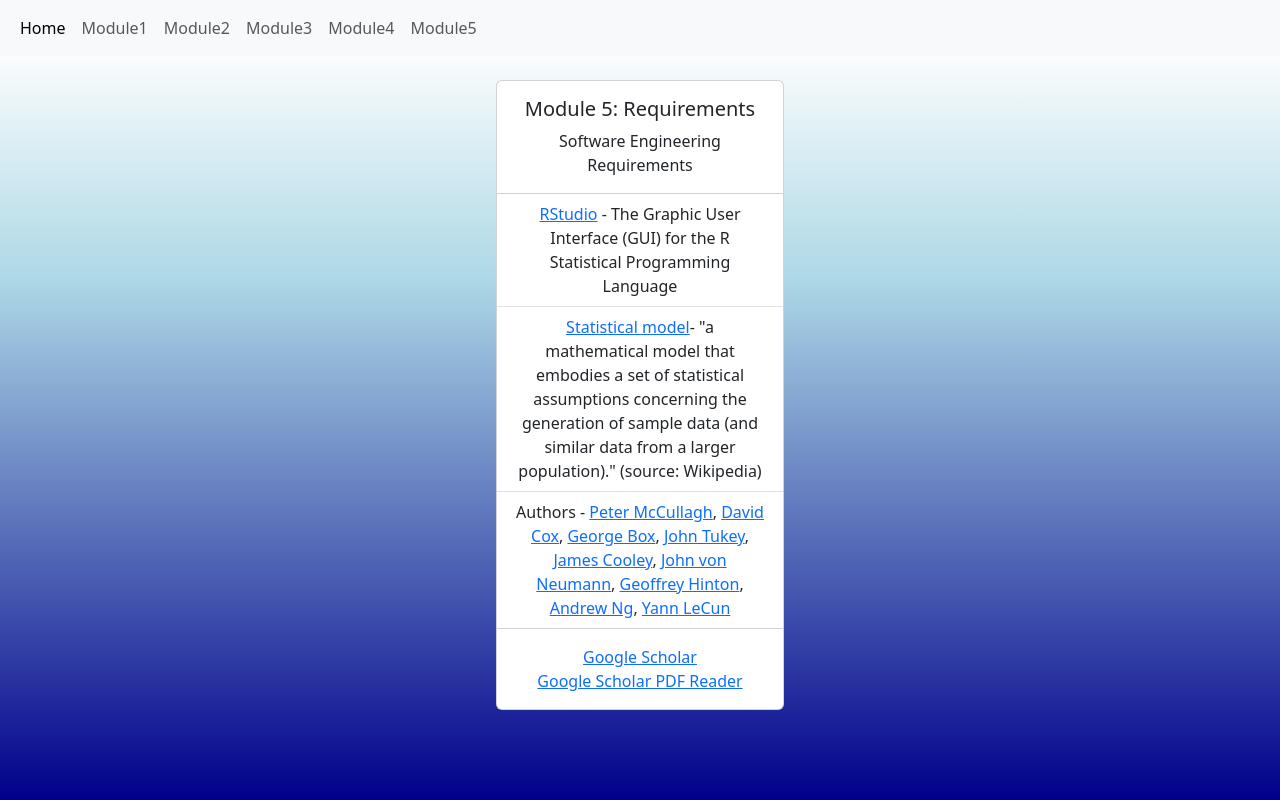
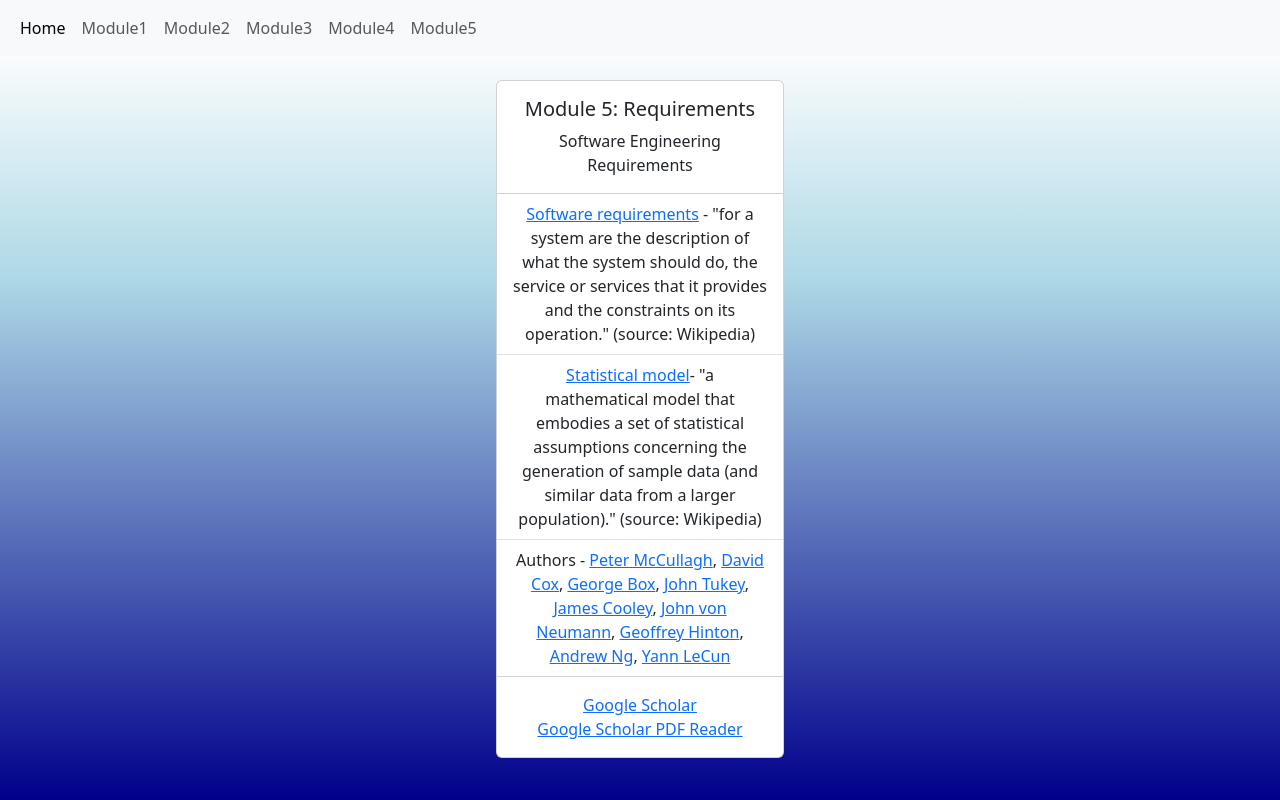
Before and after one commit to CoderSales/WebAssignment1v3, a plain HTML site: page module5.html in a window 1280 px wide. Drawn offline with nearby package versions, Linux system fonts and the light colour scheme.

Commit message:
Add link to requirements
Wikipedia

```diff
--- a/module5.html
+++ b/module5.html
@@ -46,7 +46,7 @@
                   <p class="card-text">Software Engineering Requirements</p>
                 </div>
                 <ul class="list-group list-group-flush">
-                  <li class="list-group-item"><a href="https://posit.co/download/rstudio-desktop/">RStudio</a> - The Graphic User Interface (GUI) for the R Statistical Programming Language</li>
+                  <li class="list-group-item"><a href="https://en.wikipedia.org/wiki/Software_requirements">Software requirements</a> - "for a system are the description of what the system should do, the service or services that it provides and the constraints on its operation." (source: Wikipedia)</li>
                   <li class="list-group-item"><a href="https://en.wikipedia.org/wiki/Statistical_model">Statistical model</a>- "a mathematical model that embodies a set of statistical assumptions concerning the generation of sample data (and similar data from a larger population)." (source: Wikipedia)</li>
                   <li class="list-group-item"><a>Authors</a> - <a href="https://en.wikipedia.org/wiki/Peter_McCullagh">Peter McCullagh</a>, <a href="https://en.wikipedia.org/wiki/David_Cox_(statistician)">David Cox</a>, <a href="https://en.wikipedia.org/wiki/George_E._P._Box">George Box</a>, <a href="https://en.wikipedia.org/wiki/John_Tukey">John Tukey</a>, <a href="https://en.wikipedia.org/wiki/James_Cooley">James Cooley</a>, <a href="https://en.wikipedia.org/wiki/John_von_Neumann">John von Neumann</a>, <a href="https://en.wikipedia.org/wiki/Geoffrey_Hinton">Geoffrey Hinton</a>, <a href="https://en.wikipedia.org/wiki/Andrew_Ng">Andrew Ng</a>, <a href="https://en.wikipedia.org/wiki/Yann_LeCun">Yann LeCun</a></a></li>
                 </ul>
```
